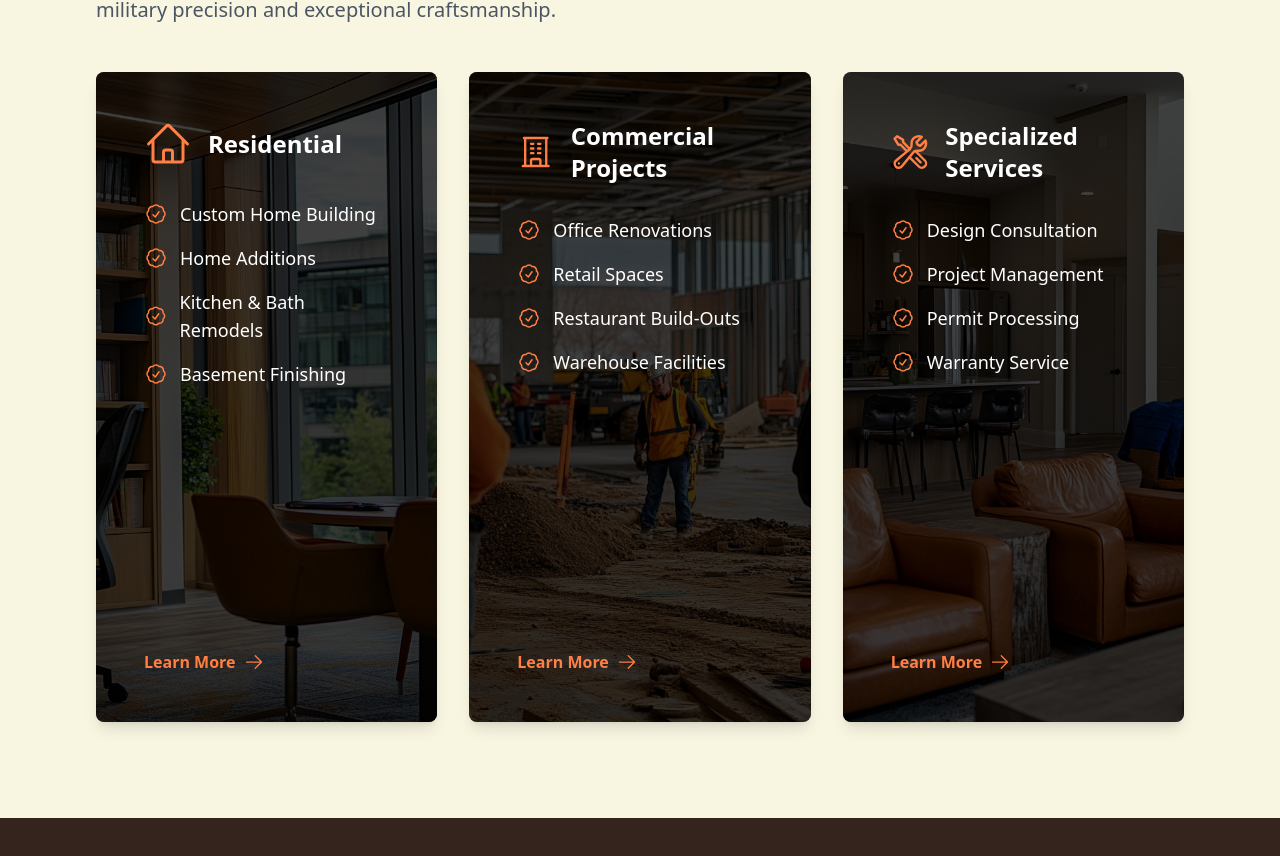
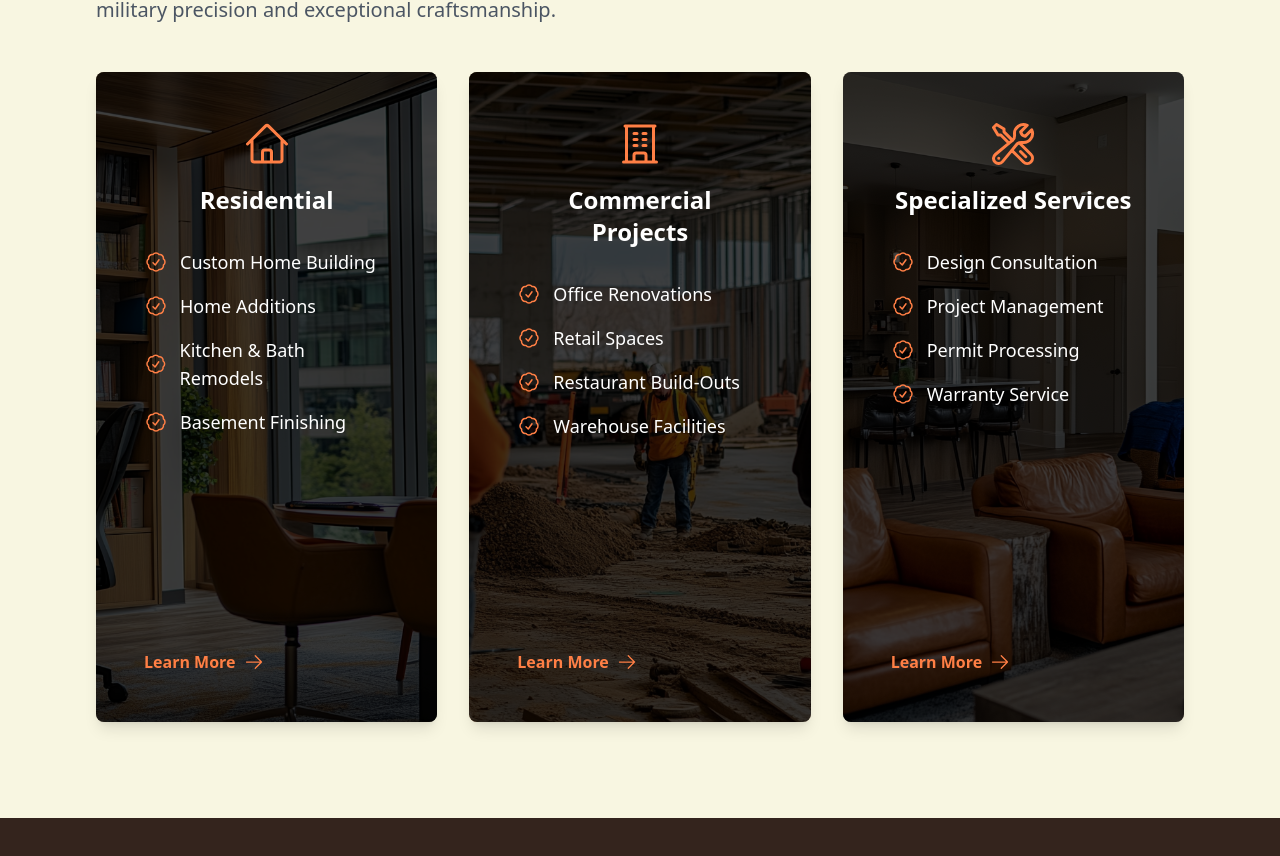
Before and after one commit to tjcandesign/dc-veteran-building, a React (Vite) app: page /#/ in a window 1280 px wide. Shown: the part 1000-1856 px from the top of the page. Built offline with nearby package versions, Linux system fonts and the light colour scheme.

Commit message:
Move service card titles below icons for better visual hierarchy

```diff
--- a/src/pages/Home.jsx
+++ b/src/pages/Home.jsx
@@ -50,8 +50,8 @@ function Home() {
             >
               <div className="absolute inset-0 bg-black/75 group-hover:bg-black/65 transition-all duration-300"></div>
               <div className="relative z-10 h-full flex flex-col">
-                <div className="flex items-center mb-8">
-                  <HomeIcon className="h-12 w-12 text-primary mr-4 group-hover:scale-110 transition-transform duration-300" />
+                <div className="flex flex-col items-center mb-8 text-center">
+                  <HomeIcon className="h-12 w-12 text-primary mb-4 group-hover:scale-110 transition-transform duration-300" />
                   <h3 className="text-2xl font-bold text-white group-hover:text-primary transition-colors duration-300">Residential</h3>
                 </div>
                 <ul className="space-y-4 flex-grow">
@@ -87,8 +87,8 @@ function Home() {
             >
               <div className="absolute inset-0 bg-black/75 group-hover:bg-black/65 transition-all duration-300"></div>
               <div className="relative z-10 h-full flex flex-col">
-                <div className="flex items-center mb-8">
-                  <BuildingOfficeIcon className="h-12 w-12 text-primary mr-4 group-hover:scale-110 transition-transform duration-300" />
+                <div className="flex flex-col items-center mb-8 text-center">
+                  <BuildingOfficeIcon className="h-12 w-12 text-primary mb-4 group-hover:scale-110 transition-transform duration-300" />
                   <h3 className="text-2xl font-bold text-white group-hover:text-primary transition-colors duration-300">Commercial Projects</h3>
                 </div>
                 <ul className="space-y-4 flex-grow">
@@ -124,8 +124,8 @@ function Home() {
             >
               <div className="absolute inset-0 bg-black/75 group-hover:bg-black/65 transition-all duration-300"></div>
               <div className="relative z-10 h-full flex flex-col">
-                <div className="flex items-center mb-8">
-                  <WrenchScrewdriverIcon className="h-12 w-12 text-primary mr-4 group-hover:scale-110 transition-transform duration-300" />
+                <div className="flex flex-col items-center mb-8 text-center">
+                  <WrenchScrewdriverIcon className="h-12 w-12 text-primary mb-4 group-hover:scale-110 transition-transform duration-300" />
                   <h3 className="text-2xl font-bold text-white group-hover:text-primary transition-colors duration-300">Specialized Services</h3>
                 </div>
                 <ul className="space-y-4 flex-grow">
```
